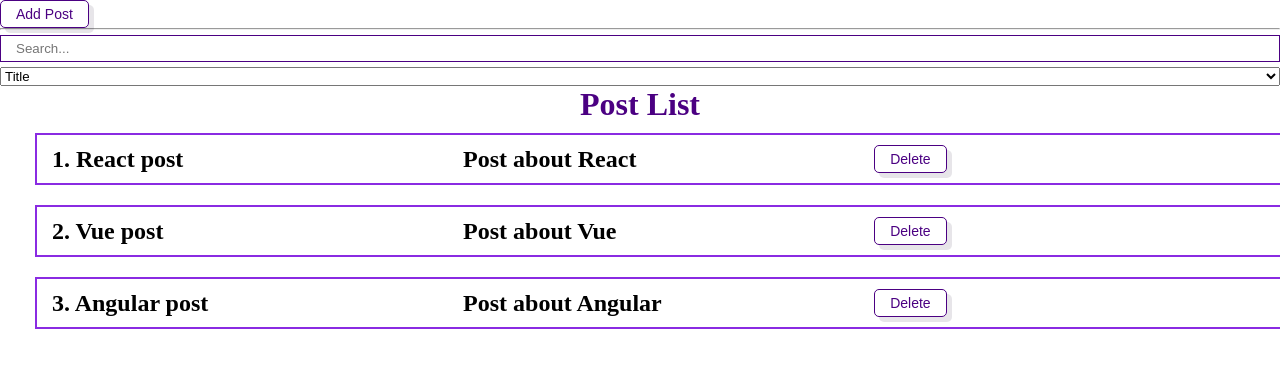
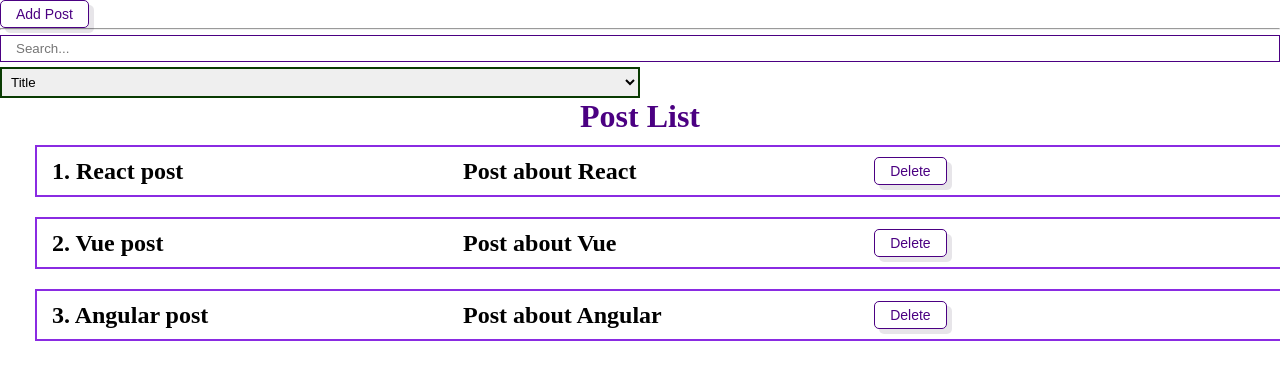
Before and after one commit to irynaludanova/reactive_bee, a React (Create React App) app: page / in a window 1280 px wide. Shown: the top 380 px of the page. Built offline with nearby package versions, Linux system fonts and the light colour scheme.

Commit message:
Add animation for add and remove posts action. Use react-transition-group

```diff
--- a/package.json
+++ b/package.json
@@ -9,6 +9,7 @@
     "react": "^17.0.2",
     "react-dom": "^17.0.2",
     "react-scripts": "4.0.3",
+    "react-transition-group": "^4.4.2",
     "web-vitals": "^1.1.2"
   },
   "scripts": {
--- a/src/App.css
+++ b/src/App.css
@@ -10,7 +10,21 @@
   justify-content: center;
 }
 
-.post_title {
-  color: indigo;
-  text-align: center;
+.remove-btn {
+  margin-right: 0.5rem;
 }
+
+.post-enter {
+  transform: translateX(350px);
+}
+.post-enter-active {
+  transform: translateX(0px);
+  transition: all 500ms ease-in;
+}
+.post-exit {
+  opacity: 1;
+}
+.post-exit-active {
+  transform: translateX(-350px);
+  transition: all 500ms ease-in;
+}
--- a/src/UI/select/MySelect.jsx
+++ b/src/UI/select/MySelect.jsx
@@ -1,8 +1,12 @@
 import React from "react"
-
+import classes from "./MySelect.module.css"
 export const MySelect = ({ options, defaultValue, value, onChange }) => {
   return (
-    <select value={value} onChange={(e) => onChange(e.target.value)}>
+    <select
+      className={classes.mySelect}
+      value={value}
+      onChange={(e) => onChange(e.target.value)}
+    >
       <option disabled value="value">
         {defaultValue}
       </option>
--- a/src/UI/select/MySelect.module.css
+++ b/src/UI/select/MySelect.module.css
@@ -0,0 +1,5 @@
+.mySelect {
+  width: 50%;
+  padding: 5px;
+  border: 2px solid rgb(9, 59, 2);
+}
--- a/src/components/PostList/PostList.jsx
+++ b/src/components/PostList/PostList.jsx
@@ -1,21 +1,22 @@
 import React from "react"
 import { PostItem } from "../PostItem/PostItem"
 import classes from "./PostList.module.css"
+import { TransitionGroup, CSSTransition } from "react-transition-group"
+
 export const PostList = ({ posts, title, remove }) => {
   if (!posts.length) {
     return <h2 className={classes.post_list_content}> Posts not found...</h2>
   }
   return (
     <div>
-      <h1 className="post_title">{title}</h1>
-      {posts.map((post, index) => (
-        <PostItem
-          remove={remove}
-          number={index + 1}
-          post={post}
-          key={post.id}
-        />
-      ))}
+      <h1 className={classes.post_title}>{title}</h1>
+      <TransitionGroup>
+        {posts.map((post, index) => (
+          <CSSTransition key={post.id} timeout={500} classNames="post">
+            <PostItem remove={remove} number={index + 1} post={post} />
+          </CSSTransition>
+        ))}
+      </TransitionGroup>
     </div>
   )
 }
--- a/src/components/PostList/PostList.module.css
+++ b/src/components/PostList/PostList.module.css
@@ -1,4 +1,4 @@
-.post_list_content {
+.post_title {
+  color: indigo;
   text-align: center;
-  color: indigo;
 }
```
Also changed, not shown: 1 other file (tests, documents, lock files or other folders).
